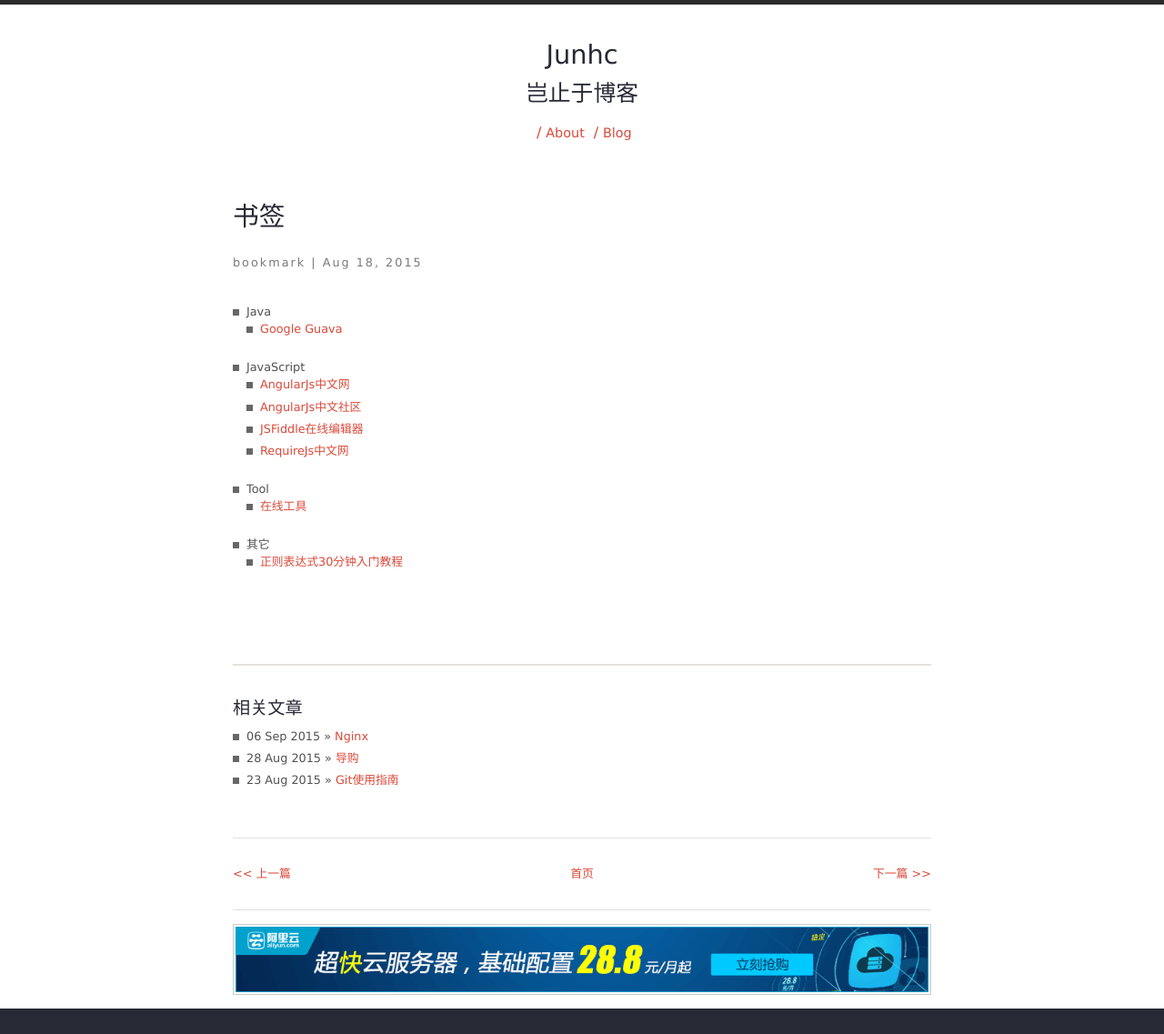
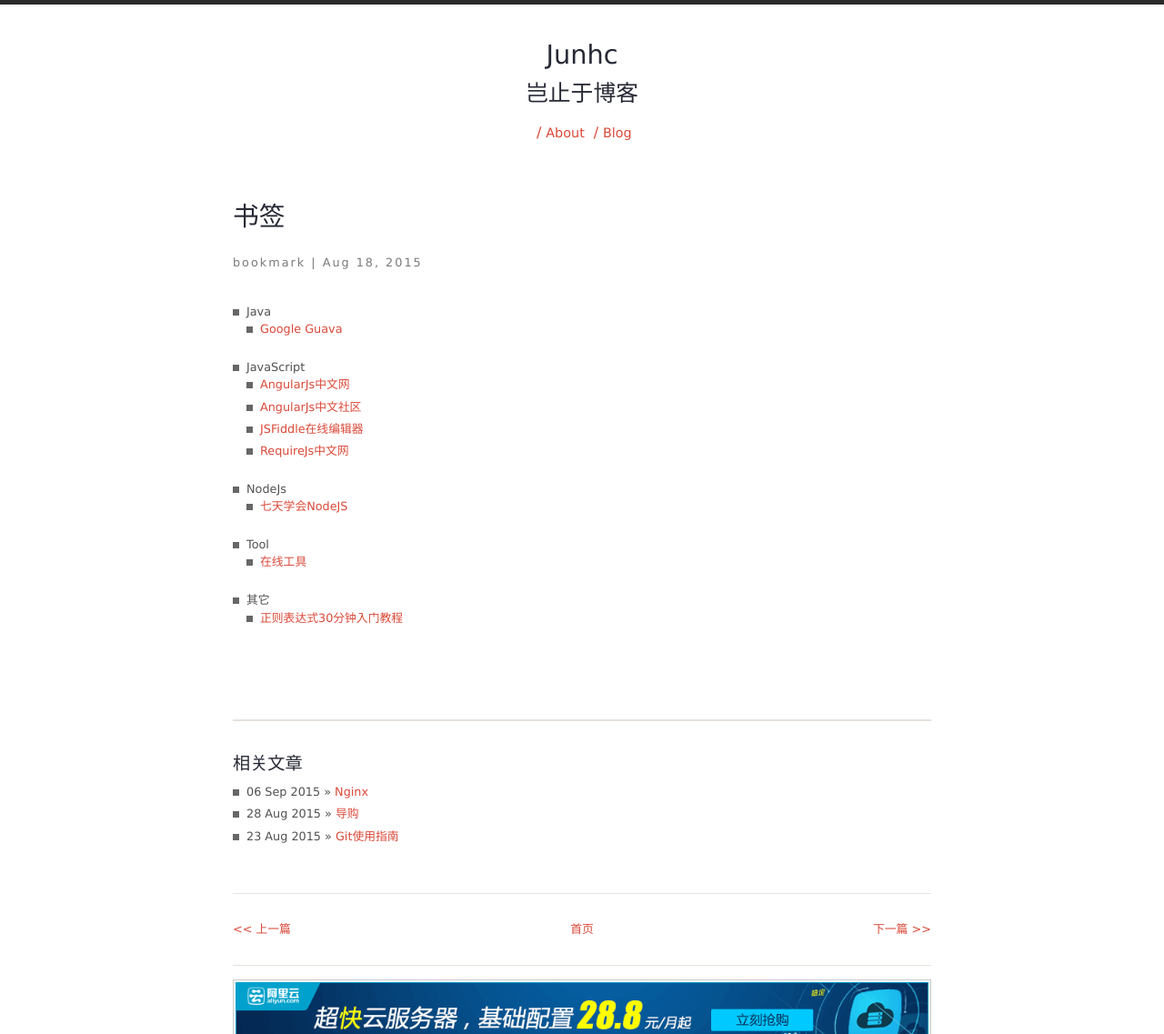
Before and after one commit to junhc/junhc.github.io, a Jekyll site: the page built from _posts/2015-08-18-bookmark.md, in a window 1280 px wide, cut to the strip 0-1137 px from the top of the page. Shown: the whole strip at 91% size. Built offline with Jekyll 4.4.1, drawn with Linux system fonts in a browser that asks for light colours; Markdown is read by kramdown in place of the engine named in the settings; comment, search, counter and statistics services are not loaded.

Commit message:
新增书签

```diff
--- a/_posts/2015-08-18-bookmark.md
+++ b/_posts/2015-08-18-bookmark.md
@@ -15,6 +15,8 @@ permalink: bookmark
   * [AngularJs中文社区](http://angularjs.cn/T006)
   * [JSFiddle在线编辑器](http://jsfiddle.net/)
   * [RequireJs中文网](http://www.requirejs.cn/)
+* NodeJs
+  * [七天学会NodeJS](http://nqdeng.github.io/7-days-nodejs/)
 * Tool
   * [在线工具](http://tool.lu/)
 * 其它
```
Also changed, not shown: _posts/2015-09-06-nginx.md (+1 -0 lines).
